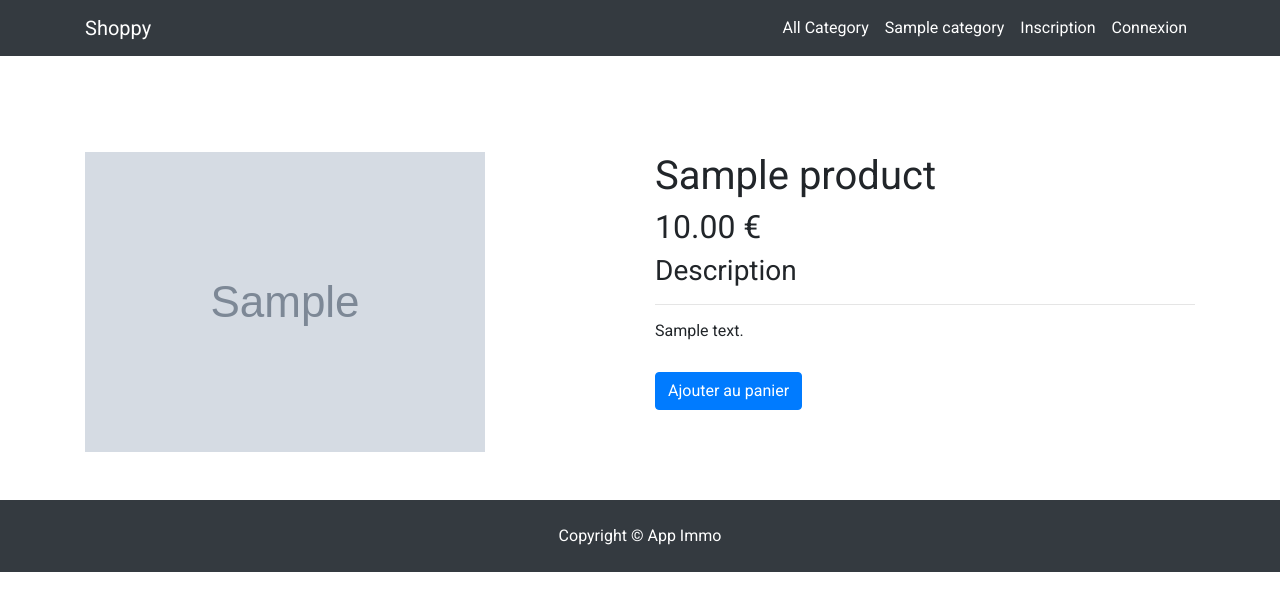
After one commit to souleymanediallo/shoppy, a Django app: a page that uses templates/partials/header.html in a window 1280 px wide. The commit adds this page. Shown: the top 611 px of the page. Run offline with Django 3.2, Linux system fonts and the light colour scheme; tables that the repository leaves empty hold one stand-in row (values such as "Sample post"); grey boxes marked "Sample" are stand-in pictures; some libraries are stand-ins or nearby versions.

Commit message:
add view detail product

```diff
--- a/shop/models.py
+++ b/shop/models.py
@@ -42,5 +42,8 @@ class Product(models.Model):
         verbose_name = 'product'
         verbose_name_plural = 'products'
 
+    def get_url(self):
+        return reverse('shop:product-detail', args=[self.category.slug, self.slug])
+
     def __str__(self):
         return self.name
--- a/shop/templates/shop/category.html
+++ b/shop/templates/shop/category.html
@@ -63,6 +63,7 @@
                         <div class="card-body text-center">
                             <h6>{{ product.name }}</h6>
                             <p><strong>{{ product.price }} €</strong></p>
+                            <a class="btn btn-primary btn-block" href="{{ product.get_url }}">Voir le Produit</a>
                         </div>
                     </div>
                 </div>
--- /dev/null
+++ b/shop/templates/shop/product_detail.html
@@ -0,0 +1,33 @@
+{% extends 'layout/base.html' %}
+{% load static %}
+{% block content %}
+    <!-- product -->
+    <section class="py-5">
+        <div class="container">
+            <div class="row">
+                <!-- img -->
+                <div class="col-md-6">
+                    <img src="{{ product.image_main.url }}" class="img-fluid" align="{{ product.name }}">
+                </div>
+                <!-- end img -->
+                <!-- description product -->
+                <div class="col-md-6">
+                    <h1>{{ product.name }}</h1>
+                    <h2>{{ product.price }} €</h2>
+                    <h3>Description</h3>
+                    <hr>
+                    <h6>{{ product.description }}</h6>
+                    {% if product.stock <= 0 %}
+                        <p>Rupture de stock</p>
+                    {% else %}
+                        <div class="py-4">
+                            <a href="" class="btn btn-primary">Ajouter au panier</a>
+                        </div>
+                    {% endif %}
+                </div>
+                <!-- end description product -->
+            </div>
+        </div>
+    </section>
+    <!-- end product -->
+{% endblock %}
--- a/shop/urls.py
+++ b/shop/urls.py
@@ -5,5 +5,6 @@ app_name = "shop"
 
 urlpatterns = [
     path('category/', views.product_category, name="all-category"),
-    path('category/<slug:c_slug>/', views.product_category, name="category-by-category")
+    path('category/<slug:c_slug>/', views.product_category, name="category-by-category"),
+    path('category/<slug:c_slug>/<slug:product_slug>/', views.product_detail, name="product-detail"),
 ]
--- a/shop/views.py
+++ b/shop/views.py
@@ -13,3 +13,11 @@ def product_category(request, c_slug=None):
 
     context = {'products': products, 'category': category_page}
     return render(request, "shop/category.html", context)
+
+def product_detail(request, c_slug, product_slug):
+    try:
+        product = Product.objects.get(category__slug=c_slug, slug=product_slug)
+    except Exception as e:
+        raise e
+    context = {'product': product}
+    return render(request, "shop/product_detail.html", context)
--- a/templates/partials/header.html
+++ b/templates/partials/header.html
@@ -1,13 +1,13 @@
 <nav class="navbar navbar-expand-lg navbar-dark bg-dark">
   <div class="container">
-    <a class="navbar-brand" href="{% url 'home' %}">App Immo</a>
+    <a class="navbar-brand" href="{% url 'home' %}">Shoppy</a>
     <button class="navbar-toggler" type="button" data-toggle="collapse" data-target="#navbarsExample07" aria-controls="navbarsExample07" aria-expanded="false" aria-label="Toggle navigation">
       <span class="navbar-toggler-icon"></span>
     </button>
 
     <div class="collapse navbar-collapse" id="navbarsExample07">
       <ul class="navbar-nav ml-auto top-nav">
-        <li class="nav-item active"><a class="nav-link" href="#">Poster <span class="sr-only">(current)</span></a></li>
+        <li class="nav-item active"><a class="nav-link" href="{% url 'shop:all-category' %}">All Category <span class="sr-only">(current)</span></a></li>
         {% for link in links %}
         <li class="nav-item"><a class="nav-link" href="{{ link.get_url }}">{{ link.name }}</a></li>
         {% endfor %}
```
